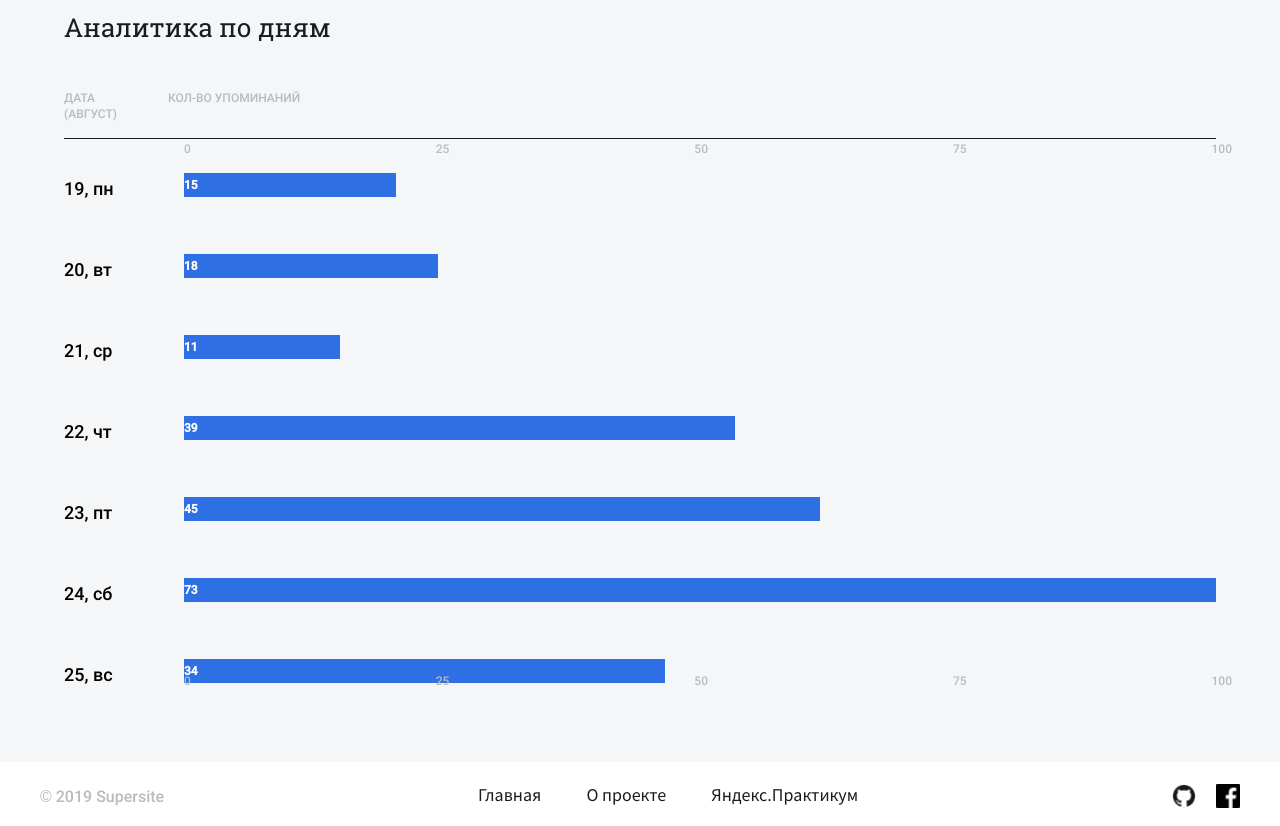
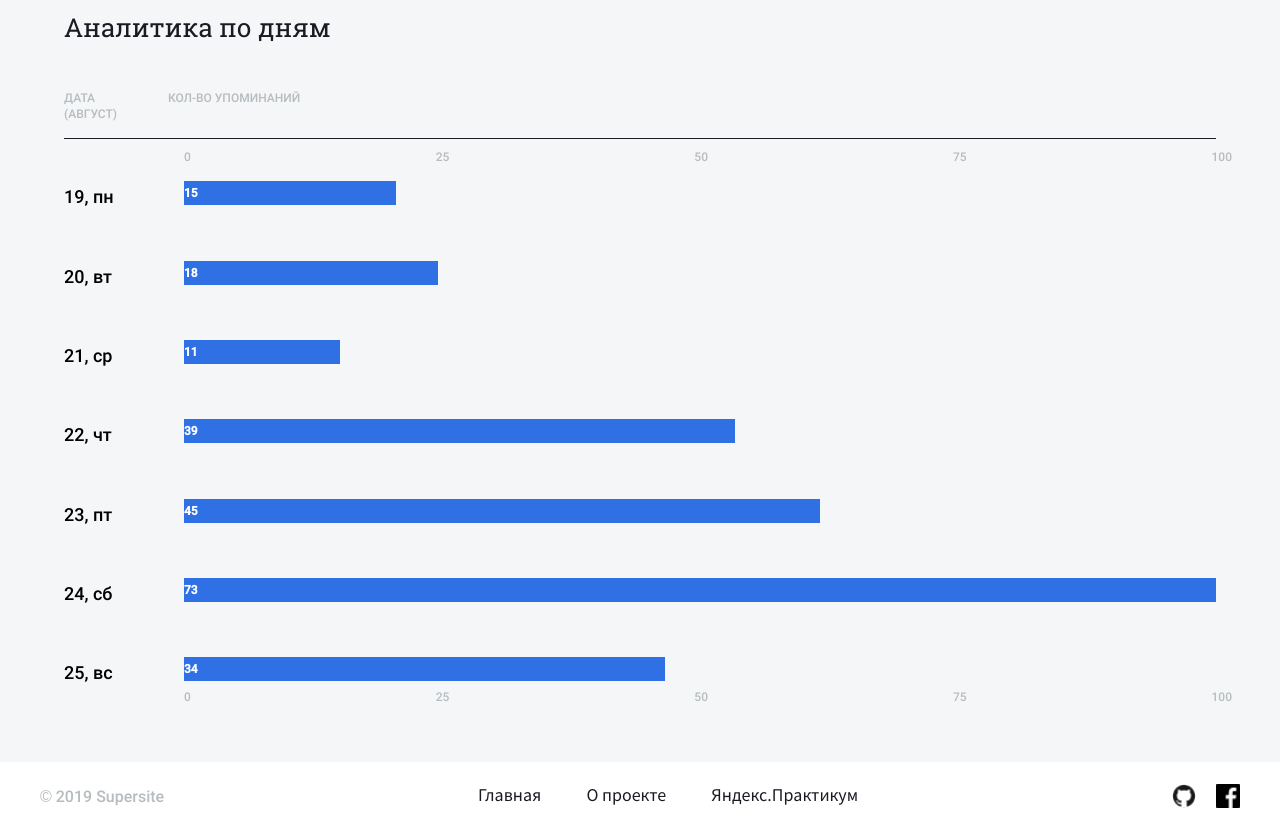
Before and after one commit to bortsg/DiplomProject, a website built with webpack: page src/analytics.html in a window 1280 px wide. Shown: the part 360-1186 px from the top of the page. Built offline with nearby package versions, Linux system fonts and the light colour scheme.

Commit message:
diagram row padding corrected

```diff
--- a/src/analytics.html
+++ b/src/analytics.html
@@ -86,7 +86,7 @@
           </div>
         </div>
 
-        <div class="diagram__row-values">
+        <div class="diagram__row-values-low">
           <p class="diagram__row-value">0</p>
           <p class="diagram__row-value">25</p>
           <p class="diagram__row-value">50</p>
--- a/src/blocks/diagram/diagram.css
+++ b/src/blocks/diagram/diagram.css
@@ -85,11 +85,23 @@
   display: flex;
   flex-direction: row;
   justify-content: space-between;
-  width: calc((100%-104px)/4);
+  /* width: calc((100%-104px)/4); */
   margin-left: 104px;
   width: calc(100% - 104px);
-  padding-top: 2px;
+  padding-top: 10px;
 }
+
+.diagram__row-values-low {
+  display: flex;
+  flex-direction: row;
+  justify-content: space-between;
+  /* width: calc((100%-104px)/4); */
+  margin-left: 104px;
+  width: calc(100% - 104px);
+  padding-top: 0px;
+}
+
+
 
 .diagram__row-value {
   margin-top: 0;
@@ -110,7 +122,7 @@
 .diagram__chart {
   display: flex;
   flex-direction: column;
-  height: 544px;
+  height: 535px;
   justify-content: space-between;
 }
 
@@ -203,7 +215,7 @@
   }
 
   .diagram__chart {
-    height: 510px;
+    height: 500px;
   }
 
   .diagram__pair-date-value {
@@ -212,6 +224,11 @@
 
   .diagram__row-values {
     margin-left: 120px;
+  }
+
+  .diagram__row-values-low {
+    margin-left: 120px;
+    padding-top: 20px;
   }
 
   .diagram__date {
@@ -287,6 +304,10 @@
     display: none;
   }
 
+  .diagram__row-values-low {
+    display: none;
+  }
+
   .diagram__chart {
     height: 312px;
   }
```
